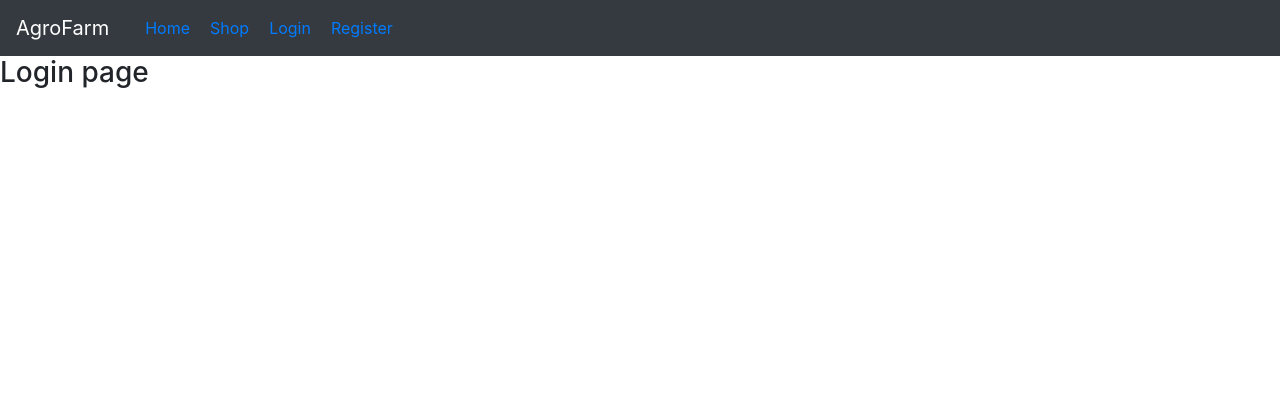
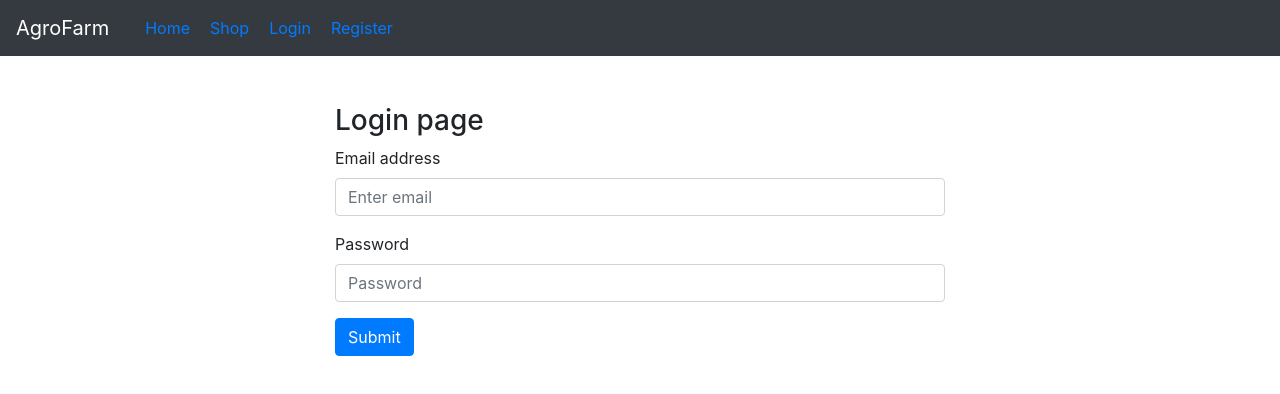
Before and after one commit to sharif7761/AgroFarm-React-Laravel, a React (Create React App) app in the folder frontend-react/: page /login in a window 1280 px wide. Shown: the top 394 px of the page. Built offline with nearby package versions, Linux system fonts and the light colour scheme.

Commit message:
login page

```diff
--- a/frontend-react/src/components/Login.js
+++ b/frontend-react/src/components/Login.js
@@ -2,8 +2,20 @@ import React from 'react';
 
 const Login = () => {
     return (
-        <div>
+        <div className='col-6 offset-3 mt-5'>
             <h3>Login page</h3>
+            <form>
+                <div className="form-group">
+                    <label htmlFor="exampleInputEmail1">Email address</label>
+                    <input type="email" className="form-control" id="exampleInputEmail1" aria-describedby="emailHelp"
+                           placeholder="Enter email" />
+                </div>
+                <div className="form-group">
+                    <label htmlFor="exampleInputPassword1">Password</label>
+                    <input type="password" className="form-control" id="exampleInputPassword1" placeholder="Password" />
+                </div>
+                <button type="submit" className="btn btn-primary">Submit</button>
+            </form>
         </div>
     );
 };
--- a/frontend-react/src/components/Register.js
+++ b/frontend-react/src/components/Register.js
@@ -6,11 +6,20 @@ const Register = () => {
     const [name, setName] = useState('')
     const [email, setEmail] = useState('')
     const [password, setPassword] = useState('')
-    const [conPassword, setConPassword] = useState('')
 
-    function signup (e) {
+    async function signup(e) {
         e.preventDefault()
-
+        let item = {name, email, password}
+        let result = await fetch('http://127.0.0.1:8000/api/register',{
+            method: 'POST',
+            headers: {
+                "Content-Type" : "application/json",
+                "Accept" : "application/json"
+            },
+            body: JSON.stringify(item)
+        })
+        result = await result.json();
+        console.log(result)
     }
     return (
         <div className='col-6 offset-3 mt-5'>
@@ -18,22 +27,18 @@ const Register = () => {
             <Form onSubmit={signup}>
                 <Form.Group className="mb-3" controlId="formBasicName">
                     <Form.Label>Name</Form.Label>
-                    <Form.Control type="text" placeholder="Name" onChange={(e) => setName(e.target.value)} />
+                    <Form.Control type="text" placeholder="Name" value={name} onChange={(e) => setName(e.target.value)} />
                 </Form.Group>
                 <Form.Group className="mb-3" controlId="formBasicEmail">
                     <Form.Label>Email address</Form.Label>
-                    <Form.Control type="email" placeholder="Enter email" onChange={(e) => setEmail(e.target.value)} />
+                    <Form.Control type="email" placeholder="Enter email" value={email} onChange={(e) => setEmail(e.target.value)} />
                     <Form.Text className="text-muted">
                         We'll never share your email with anyone else.
                     </Form.Text>
                 </Form.Group>
                 <Form.Group className="mb-3" controlId="formBasicPassword">
                     <Form.Label>Password</Form.Label>
-                    <Form.Control type="password" placeholder="Password" onChange={(e) => setPassword(e.target.value)} />
-                </Form.Group>
-                <Form.Group className="mb-3" controlId="formBasicPassword">
-                    <Form.Label>Confirm Password</Form.Label>
-                    <Form.Control type="password" placeholder="Confirm Password" onChange={(e) => setConPassword(e.target.value)} />
+                    <Form.Control type="password" placeholder="Password" value={password} onChange={(e) => setPassword(e.target.value)} />
                 </Form.Group>
                 <Button variant="primary" type="submit">
                     Submit
```
